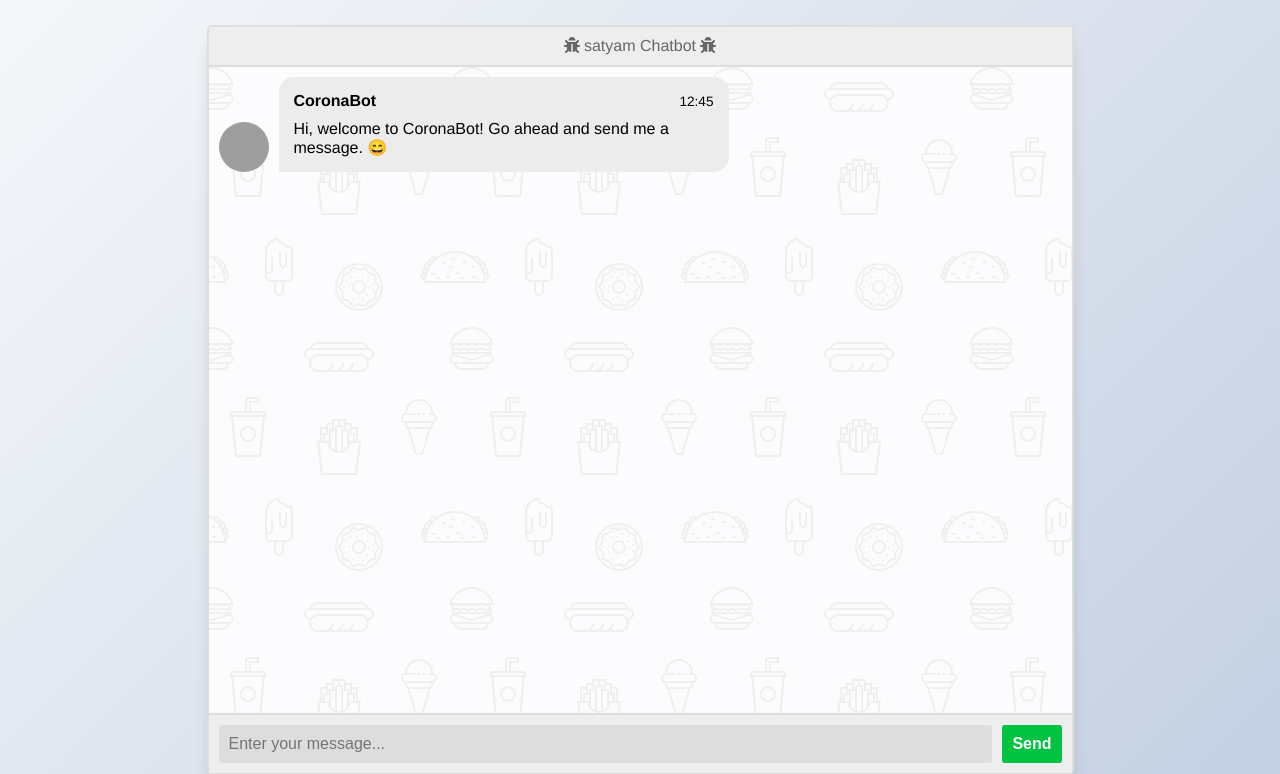
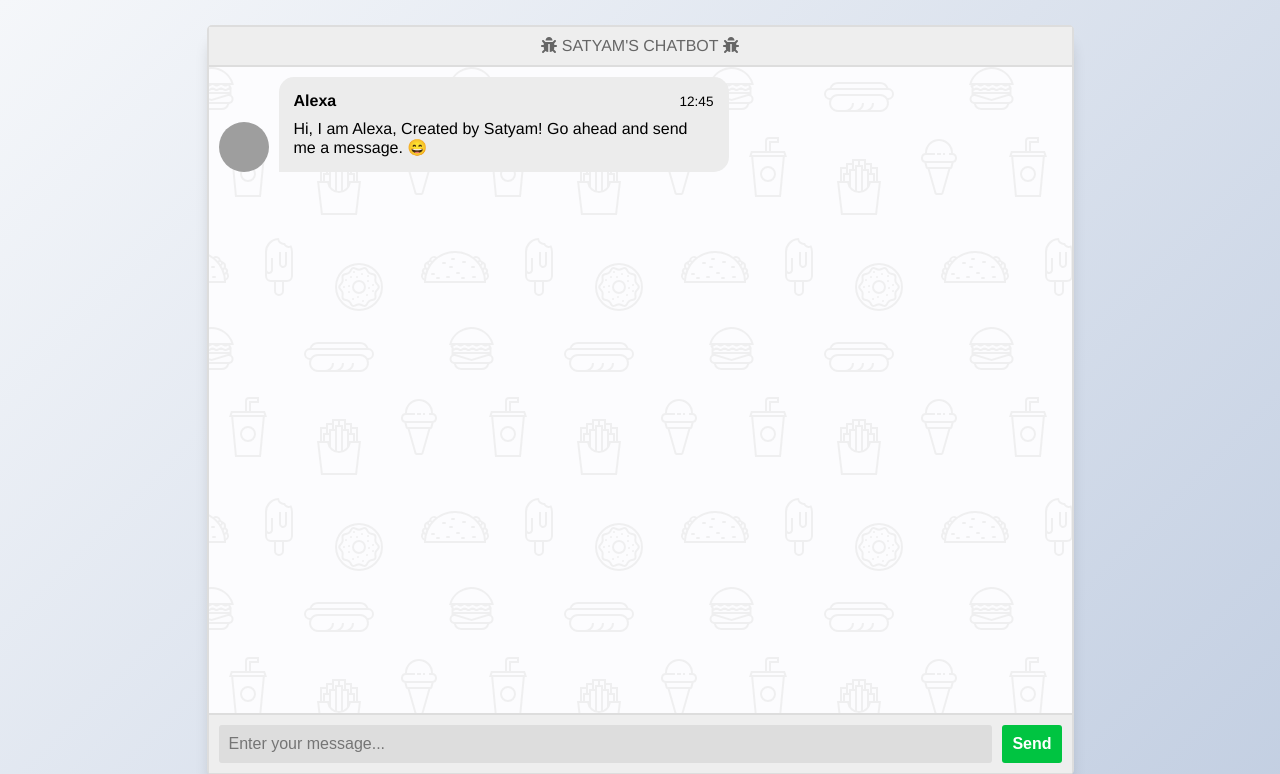
Before and after one commit to Satyam7777777/ALEXA-THE-CHATBOT, a Python web app: template templates/index.html in a window 1280 px wide. Shown: the top 774 px of the page. Run offline with Jinja, Linux system fonts and the light colour scheme; the template is opened without the code that fills it, so the values that code supplies are empty; some libraries are stand-ins or nearby versions; grey boxes are pictures that could not be loaded.

Commit message:
My first commit

```diff
--- a/static/styles/style.css
+++ b/static/styles/style.css
@@ -143,7 +143,7 @@ body {
   transition: background 0.23s;
 }
 .msger-send-btn:hover {
-  background: rgb(0, 180, 50);
+  background: rgb(0, 80, 300);
 }
 
 .msger-chat {
--- a/templates/index.html
+++ b/templates/index.html
@@ -3,7 +3,7 @@
 
 <head>
   <meta charset="UTF-8">
-  <title>CoronaBot</title>
+  <title>ALEXA</title>
   <meta charset="UTF-8">
   <meta name="viewport" content="width=device-width, initial-scale=1.0">
   <meta http-equiv="X-UA-Compatible" content="ie=edge">
@@ -16,7 +16,7 @@
   <section class="msger">
     <header class="msger-header">
       <div class="msger-header-title">
-        <i class="fas fa-bug"></i> satyam Chatbot <i class="fas fa-bug"></i>
+        <i class="fas fa-bug"></i> SATYAM'S CHATBOT <i class="fas fa-bug"></i>
       </div>
     </header>
 
@@ -26,12 +26,12 @@
 
         <div class="msg-bubble">
           <div class="msg-info">
-            <div class="msg-info-name">CoronaBot</div>
+            <div class="msg-info-name">Alexa</div>
             <div class="msg-info-time">12:45</div>
           </div>
 
           <div class="msg-text">
-            Hi, welcome to CoronaBot! Go ahead and send me a message. 😄
+            Hi, I am Alexa, Created by Satyam! Go ahead and send me a message. 😄
           </div>
         </div>
       </div>
@@ -55,7 +55,7 @@
     // Icons made by Freepik from www.flaticon.com
     const BOT_IMG = "https://image.flaticon.com/icons/svg/327/327779.svg";
     const PERSON_IMG = "https://image.flaticon.com/icons/svg/145/145867.svg";
-    const BOT_NAME = "CoronaBot";
+    const BOT_NAME = "Alexa";
     const PERSON_NAME = "You";
 
     msgerForm.addEventListener("submit", event => {
```
Also changed, not shown: 3 other files.
